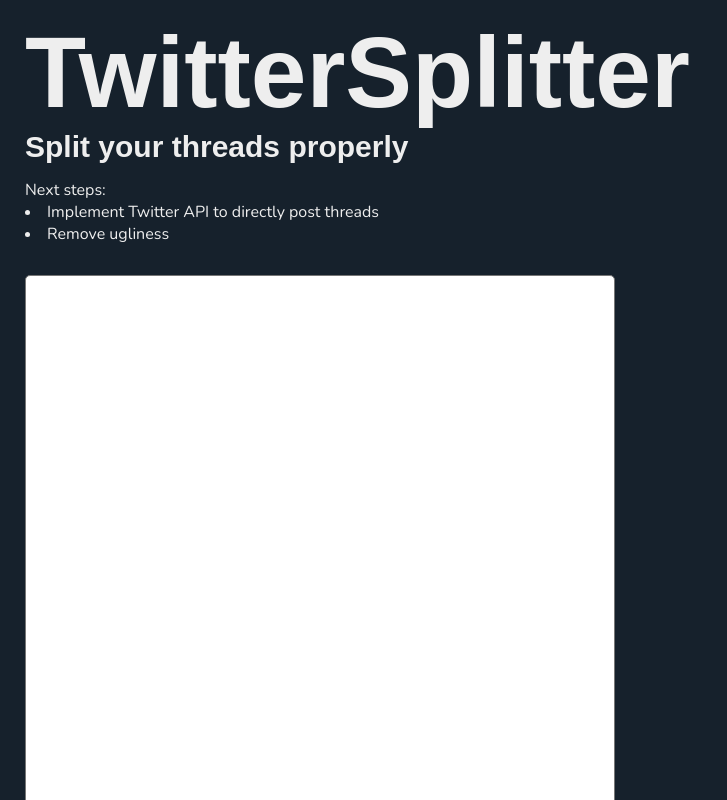
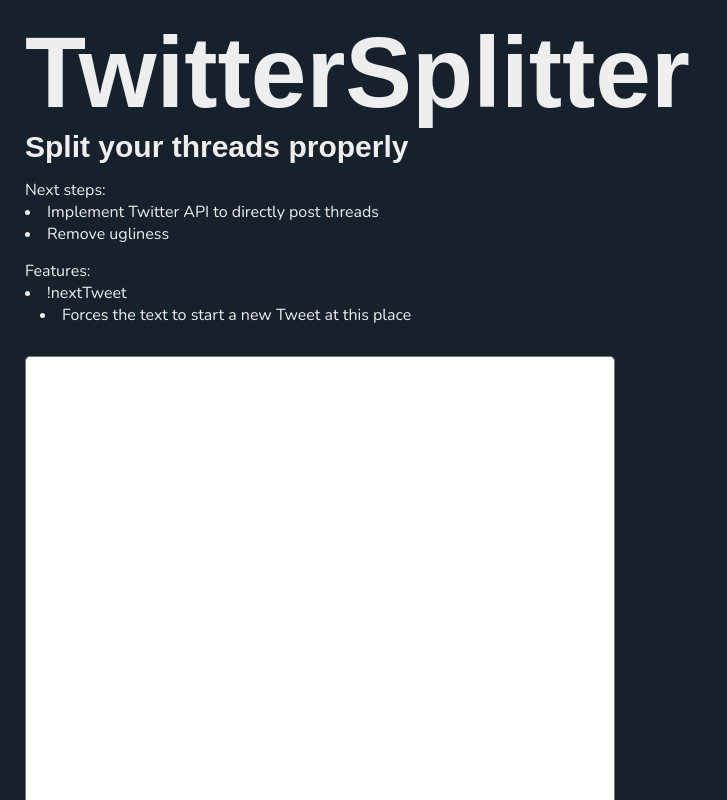
Before and after one commit to webfussel/twittersplitter, a React (Create React App) app: page / in a window 1280 px wide. Shown: the top 800 px of the page, without its empty margins (0-727 px from the left). Built offline with nearby package versions, Linux system fonts and the light colour scheme; a web font is replaced by a local one.

Commit message:
CHANGE: add !nextTweet command

```diff
--- a/src/App.js
+++ b/src/App.js
@@ -5,11 +5,22 @@
 
 function App() {
 
+    const commands = {
+        nextTweet: '!nextTweet'
+    }
+
     const maximumTweetLength = 270
     const [cards, setCards] = useState([])
 
     const splitTextToCards = text => {
-        const textSplit = text
+        const tweetSplit = text
+            .split(commands.nextTweet)
+
+        for (let i = 0; i < tweetSplit.length - 1; i++) {
+            tweetSplit[i] = `${tweetSplit[i].replace(/\n$/, '')} ${commands.nextTweet}`
+        }
+
+        const textSplit = tweetSplit.join(' ')
             .split(' ')
             .filter(t => t.length > 0)
             .reverse()
@@ -18,19 +29,26 @@
         let currentCard = []
 
         while (textSplit.length > 0) {
-            const nextPart = textSplit.pop()
+            const nextPart = textSplit.pop().replace(/!newLine/g, '\n')
             const currentCardLength = currentCard.join(' ').length
             const nextPartLength = nextPart.length || 0
 
-            if (currentCardLength + nextPartLength >= maximumTweetLength) {
+            if (currentCardLength + nextPartLength >= maximumTweetLength || nextPart === commands.nextTweet) {
                 cards.push(currentCard.join(' '))
                 currentCard = []
             }
 
-            currentCard.push(nextPart)
+            if (nextPart !== commands.nextTweet) {
+                currentCard.push(nextPart)
+            }
         }
 
         cards.push(currentCard.join(' '))
+
+        for (let i = 0; i < cards.length; i++) {
+            cards[i] = cards[i].replace(/^(\n)/, '').replace(/(\n)$/, '')
+        }
+
         setCards(cards)
     }
 
@@ -48,6 +66,17 @@
                         <li>Remove ugliness</li>
                     </ul>
                 </div>
+                <div>
+                    <span>Features:</span>
+                    <ul>
+                        <li>
+                            <span>!nextTweet</span>
+                            <ul>
+                                <li>Forces the text to start a new Tweet at this place</li>
+                            </ul>
+                        </li>
+                    </ul>
+                </div>
             </header>
             <Textfield click={splitTextToCards}/>
             <section className='CardContainer'>
--- a/src/App.scss
+++ b/src/App.scss
@@ -43,6 +43,12 @@
 
       ul {
         list-style: inside;
+
+        & ul {
+          margin: {
+            left: var(--spacing);
+          }
+        }
       }
     }
   }
```
